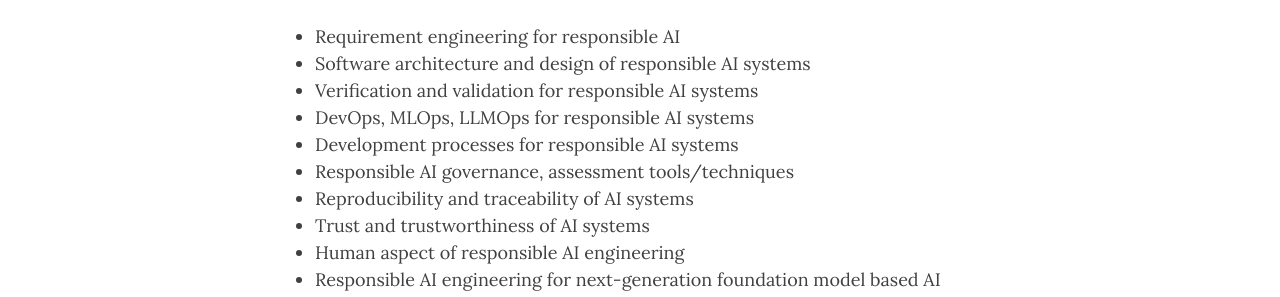
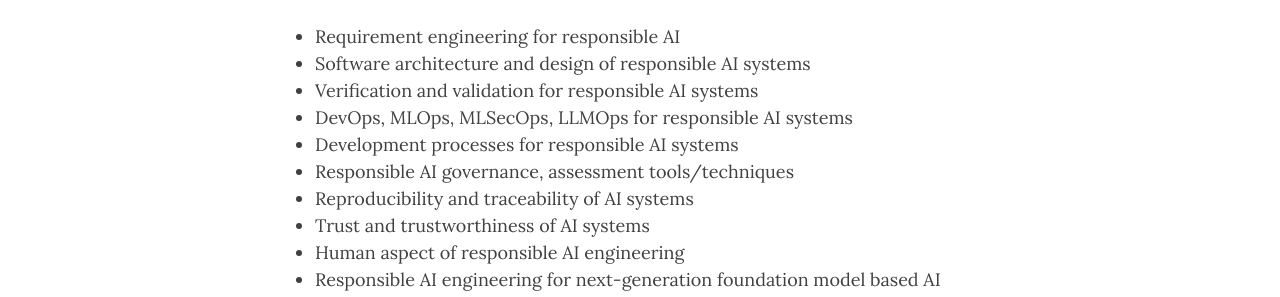
Before and after one commit to RAIEngineering/AIEng-Series, a Jekyll site: the page built from RAIEWorkshop23.md, in a window 1280 px wide and 900 px high, scrolled down 1393 px. Shown: the part 154-451 px from the top of the window. Built offline with Jekyll 4.4.1, drawn with Linux system fonts in a browser that asks for light colours; nearby versions of some CDN libraries.

Commit message:
Update RAIEWorkshop23.md

```diff
--- a/RAIEWorkshop23.md
+++ b/RAIEWorkshop23.md
@@ -32,7 +32,7 @@ Topics of interests include, but are not limited to:
 - Requirement engineering for responsible AI
 - Software architecture and design of responsible AI systems
 - Verification and validation for responsible AI systems
-- DevOps, MLOps, LLMOps for responsible AI systems
+- DevOps, MLOps, MLSecOps, LLMOps for responsible AI systems
 - Development processes for responsible AI systems
 - Responsible AI governance, assessment tools/techniques
 - Reproducibility and traceability of AI systems
```
